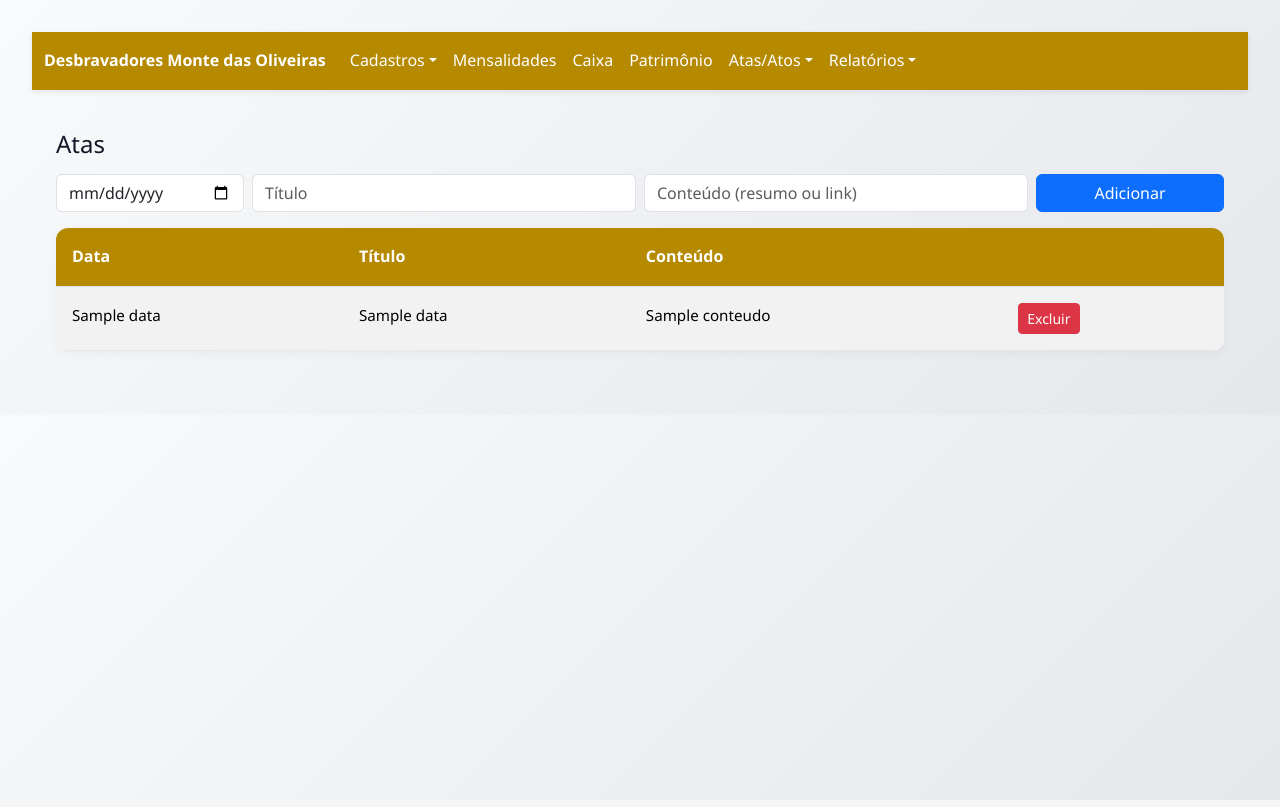
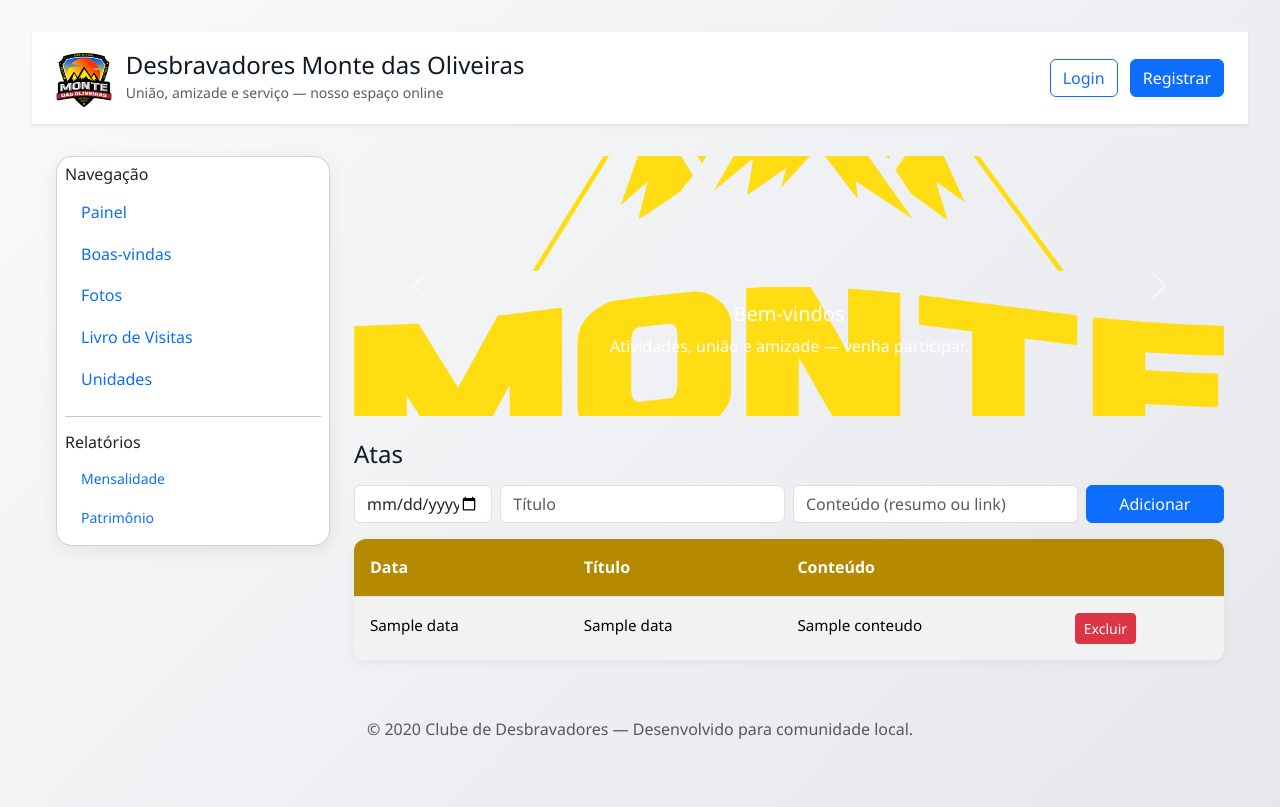
Before and after one commit to matheusnunesdacruz/desbravadores_app_demo, a FastAPI app: template app/templates/atas.html in a window 1280 px wide. Run offline with FastAPI, Linux system fonts and the light colour scheme; the template is opened without the code that fills it: most values are stand-ins (such as "Sample title", 1, 10 or a date in 2020); parts of the project's set-up code (start-up, migrations or seed data) failed here and were passed over; some libraries are stand-ins or nearby versions.

Commit message:
Update base.html

```diff
--- a/app/templates/base.html
+++ b/app/templates/base.html
@@ -3,55 +3,87 @@
   <head>
     <meta charset="utf-8">
     <meta name="viewport" content="width=device-width, initial-scale=1">
-    <title>Clube de Desbravadores Monte das Oliveiras</title>
+    <title>{% block title %}Clube de Desbravadores Monte das Oliveiras{% endblock %}</title>
     <link href="https://cdn.jsdelivr.net/npm/bootstrap@5.3.3/dist/css/bootstrap.min.css" rel="stylesheet">
     <link href="/static/styles.css" rel="stylesheet">
   </head>
-  <body>
-    <nav class="navbar navbar-expand-lg navbar-dark bg-amarelo-escuro mb-4">
-      <div class="container-fluid">
-        <a class="navbar-brand fw-bold" href="/">Desbravadores Monte das Oliveiras</a>
-        <button class="navbar-toggler" type="button" data-bs-toggle="collapse" data-bs-target="#nav">
-          <span class="navbar-toggler-icon"></span>
-        </button>
-        <div class="collapse navbar-collapse" id="nav">
-          <ul class="navbar-nav me-auto">
-            <li class="nav-item dropdown">
-              <a class="nav-link dropdown-toggle" href="#" role="button" data-bs-toggle="dropdown">Cadastros</a>
-              <ul class="dropdown-menu">
-                <li><a class="dropdown-item" href="/unidades">Unidades</a></li>
-                <li><a class="dropdown-item" href="/classes">Classes</a></li>
-                <li><a class="dropdown-item" href="/especialidades">Especialidades</a></li>
-                <li><a class="dropdown-item" href="/desbravadores">Desbravadores Monte das Oliveiras</a></li>
-              </ul>
-            </li>
-            <li class="nav-item"><a class="nav-link" href="/mensalidades">Mensalidades</a></li>
-            <li class="nav-item"><a class="nav-link" href="/caixa">Caixa</a></li>
-            <li class="nav-item"><a class="nav-link" href="/patrimonio">Patrimônio</a></li>
-            <li class="nav-item dropdown">
-              <a class="nav-link dropdown-toggle" href="#" role="button" data-bs-toggle="dropdown">Atas/Atos</a>
-              <ul class="dropdown-menu">
-                <li><a class="dropdown-item" href="/atas">Atas</a></li>
-                <li><a class="dropdown-item" href="/atos">Atos</a></li>
-              </ul>
-            </li>
-            <li class="nav-item dropdown">
-              <a class="nav-link dropdown-toggle" href="#" role="button" data-bs-toggle="dropdown">Relatórios</a>
-              <ul class="dropdown-menu">
-                <li><a class="dropdown-item" href="/relatorios/fluxo-caixa">Fluxo de Caixa</a></li>
-                <li><a class="dropdown-item" href="/relatorios/patrimonio">Patrimônio</a></li>
-                <li><a class="dropdown-item" href="/relatorios/livro-ata-atos">Livro Ata e Atos</a></li>
-                <li><a class="dropdown-item" href="/relatorios/mensalidade">Mensalidade</a></li>
-                <li><a class="dropdown-item" href="/relatorios/unidades-classes-especialidades-desbravadores">Unidades/Classes/Especialidades/Desbravadores</a></li>
-              </ul>
-            </li>
-          </ul>
+  <body class="bg-light">
+    <!-- Header -->
+    <header class="bg-white shadow-sm mb-3">
+      <div class="container d-flex align-items-center py-3">
+        <img src="/static/images/brasao.png" alt="brasao" style="height:60px; margin-right:14px;">
+        <div>
+          <h3 class="m-0">Desbravadores Monte das Oliveiras</h3>
+          <small class="text-muted">União, amizade e serviço — nosso espaço online</small>
         </div>
+        <nav class="ms-auto">
+          <a class="btn btn-outline-primary me-2" href="/auth/login">Login</a>
+          <a class="btn btn-primary" href="/auth/register">Registrar</a>
+        </nav>
       </div>
-    </nav>
-    <main class="container">
-      {% block content %}{% endblock %}
-    </main>
+    </header>
+
+    <div class="container">
+      <div class="row">
+        <!-- Left sidebar -->
+        <aside class="col-md-3 mb-3">
+          <div class="card p-2 sticky-top" style="top:20px">
+            <h6 class="mb-2">Navegação</h6>
+            <ul class="nav flex-column">
+              <li class="nav-item"><a class="nav-link" href="/">Painel</a></li>
+              <li class="nav-item"><a class="nav-link" href="/boas-vindas">Boas-vindas</a></li>
+              <li class="nav-item"><a class="nav-link" href="/fotos">Fotos</a></li>
+              <li class="nav-item"><a class="nav-link" href="/contato">Livro de Visitas</a></li>
+              <li class="nav-item"><a class="nav-link" href="/unidades">Unidades</a></li>
+            </ul>
+
+            <hr>
+            <h6 class="mb-2">Relatórios</h6>
+            <ul class="nav flex-column small">
+              <li class="nav-item"><a class="nav-link" href="/relatorios/mensalidade">Mensalidade</a></li>
+              <li class="nav-item"><a class="nav-link" href="/relatorios/patrimonio">Patrimônio</a></li>
+            </ul>
+          </div>
+        </aside>
+
+        <!-- Main content -->
+        <main class="col-md-9">
+          <!-- Carousel (banners animados) -->
+          <div id="siteCarousel" class="carousel slide mb-4" data-bs-ride="carousel">
+            <div class="carousel-inner">
+              <div class="carousel-item active">
+                <img src="/static/images/banner1.jpg" class="d-block w-100" alt="Banner 1">
+                <div class="carousel-caption d-none d-md-block">
+                  <h5>Bem-vindos</h5>
+                  <p>Atividades, união e amizade — venha participar.</p>
+                </div>
+              </div>
+              <div class="carousel-item">
+                <img src="/static/images/banner2.jpg" class="d-block w-100" alt="Banner 2">
+                <div class="carousel-caption d-none d-md-block">
+                  <h5>Eventos e Aventura</h5>
+                  <p>Confira as fotos e participe das próximas atividades.</p>
+                </div>
+              </div>
+            </div>
+            <button class="carousel-control-prev" type="button" data-bs-target="#siteCarousel" data-bs-slide="prev">
+              <span class="carousel-control-prev-icon"></span>
+            </button>
+            <button class="carousel-control-next" type="button" data-bs-target="#siteCarousel" data-bs-slide="next">
+              <span class="carousel-control-next-icon"></span>
+            </button>
+          </div>
+
+          <!-- Page content -->
+          {% block content %}{% endblock %}
+        </main>
+      </div>
+
+      <footer class="mt-4 py-3 text-center text-muted">
+        © {{now().year}} Clube de Desbravadores — Desenvolvido para comunidade local.
+      </footer>
+    </div>
+
     <script src="https://cdn.jsdelivr.net/npm/bootstrap@5.3.3/dist/js/bootstrap.bundle.min.js"></script>
   </body>
 </html>
```
